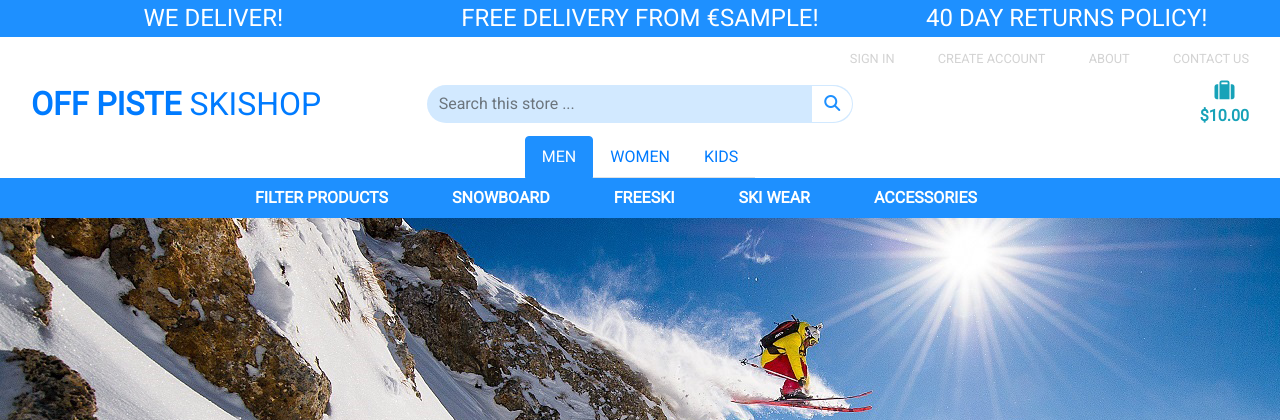
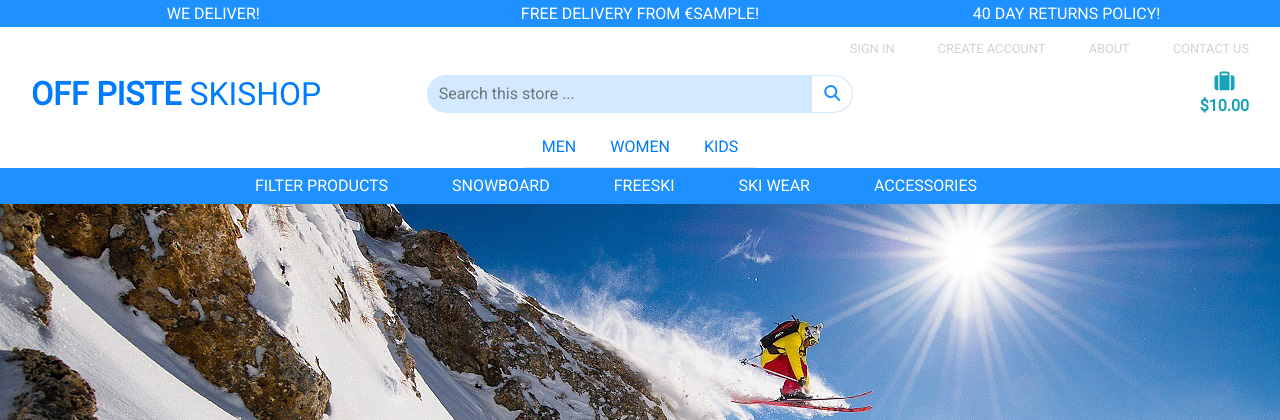
Before and after one commit to kencormican/milestoneProjectFour, a Django app: template templates/base.html in a window 1280 px wide. Shown: the top 420 px of the page. Run offline with Django 3.2, Linux system fonts and the light colour scheme; the template is opened without the code that fills it: most values are stand-ins (such as "Sample title", 1, 10 or a date in 2020); some libraries are stand-ins or nearby versions.

Commit message:
Main Nav and delivery banner adjusted

```diff
--- a/templates/base.html
+++ b/templates/base.html
@@ -58,13 +58,13 @@
     <header class="container-fluid fixed-top">
         <div id="delivery-banner" class="row d-none d-lg-flex text-center text-uppercase bg-blue">
             <div class="col-4 text-white">
-                <h4 class="logo-font my-1">We Deliver!</h4>
+                <h6 class="logo-font my-1">We Deliver!</h6>
             </div>
             <div class="col-4 text-white">
-                <h4 class="logo-font my-1">Free delivery from €{{ free_shipping_threshold }}!</h4>
+                <h6 class="logo-font my-1">Free delivery from €{{ free_shipping_threshold }}!</h6>
             </div>
             <div class="col-4  text-white">
-                <h4 class="logo-font my-1">40 Day Returns Policy!</h4>
+                <h6 class="logo-font my-1">40 Day Returns Policy!</h6>
             </div>
         </div>
 
--- a/templates/includes/main-nav.html
+++ b/templates/includes/main-nav.html
@@ -2,7 +2,7 @@
     <div class="col-12 d-flex align-items-center">
         <ul class="nav nav-tabs w-auto mx-auto  ">
             <li class="nav-item">
-                <a class="nav-link active" href="#">MEN</a>
+                <a class="nav-link" href="#">MEN</a>
             </li>
             <li class="nav-item">
                 <a class="nav-link" href="#">WOMEN</a>
@@ -17,7 +17,7 @@
             <li class="nav-item dropdown ">
                 <a class="logo-font font-weight-bold nav-link text-white mr-5 text-uppercase" href="#" id="all-products-link"
                     data-toggle="dropdown" aria-haspopup="true" aria-expanded="false">
-                    Filter Products
+                    <h6 class="m-0">Filter Products</h6>
                 </a>
                 <div class="dropdown-menu border-0 text-capitalize" aria-labelledby="all-products-link">
                     <a href="" class="dropdown-item">By Price</a>
@@ -30,7 +30,7 @@
             <li class="nav-item dropdown">
                 <a class="logo-font font-weight-bold nav-link text-white mr-5 text-uppercase" href="#" id="snowboard-link"
                     data-toggle="dropdown" aria-haspopup="true" aria-expanded="false">
-                    Snowboard
+                    <h6 class="m-0">Snowboard</h6>
                 </a>
                 <div class="dropdown-menu border-0 text-capitalize" aria-labelledby="snowboard-link">
                     <a href="" class="dropdown-item">Snowboards</a>
@@ -43,7 +43,7 @@
             <li class="nav-item dropdown">
                 <a class="logo-font font-weight-bold nav-link text-white mr-5 text-uppercase" href="#" id="freeski-link"
                     data-toggle="dropdown" aria-haspopup="true" aria-expanded="false">
-                    Freeski
+                    <h6 class="m-0">Freeski</h6>
                 </a>
                 <div class="dropdown-menu border-0 text-capitalize" aria-labelledby="freeski-link">
                     <a href="" class="dropdown-item">Freeski</a>
@@ -57,7 +57,7 @@
             <li class="nav-item dropdown">
                 <a class="logo-font font-weight-bold nav-link text-white mr-5 text-uppercase" href="#" id="skiwear-link"
                     data-toggle="dropdown" aria-haspopup="true" aria-expanded="false">
-                    Ski Wear
+                    <h6 class="m-0">Ski Wear</h6>
                 </a>
                 <div class="dropdown-menu border-0 text-capitalize" aria-labelledby="skiwear-link">
                     <a href="" class="dropdown-item">Jackets</a>
@@ -71,7 +71,7 @@
             <li class="nav-item dropdown">
                 <a class="logo-font font-weight-bold nav-link text-white mr-5 text-uppercase" href="#" id="accessories-link"
                     data-toggle="dropdown" aria-haspopup="true" aria-expanded="false">
-                    Accessories
+                    <h6 class="m-0">Accessories</h6>
                 </a>
                 <div class="dropdown-menu border-0 text-capitalize" aria-labelledby="accessories-link">
                     <a href="" class="dropdown-item">Helmets</a>
```
